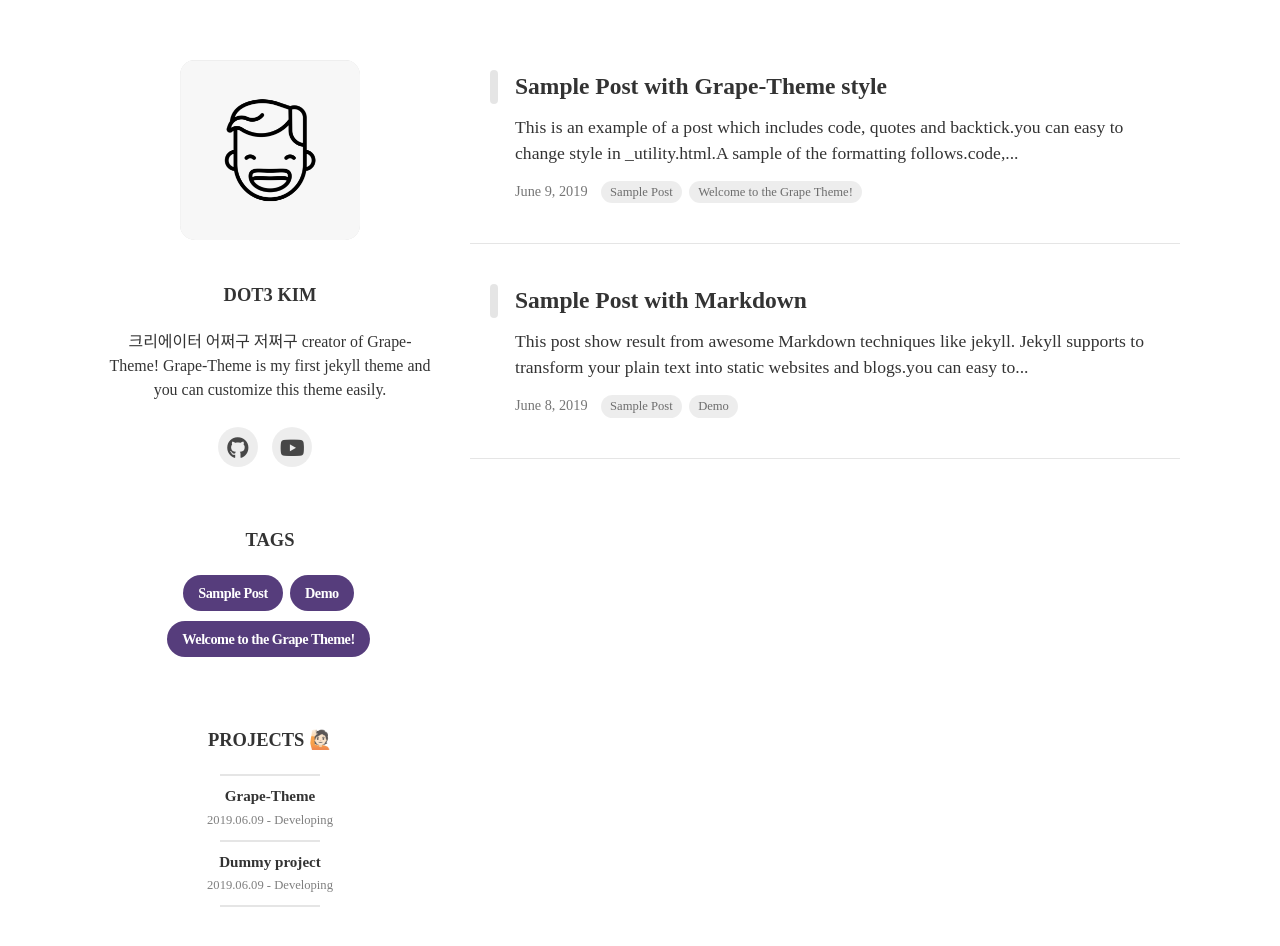
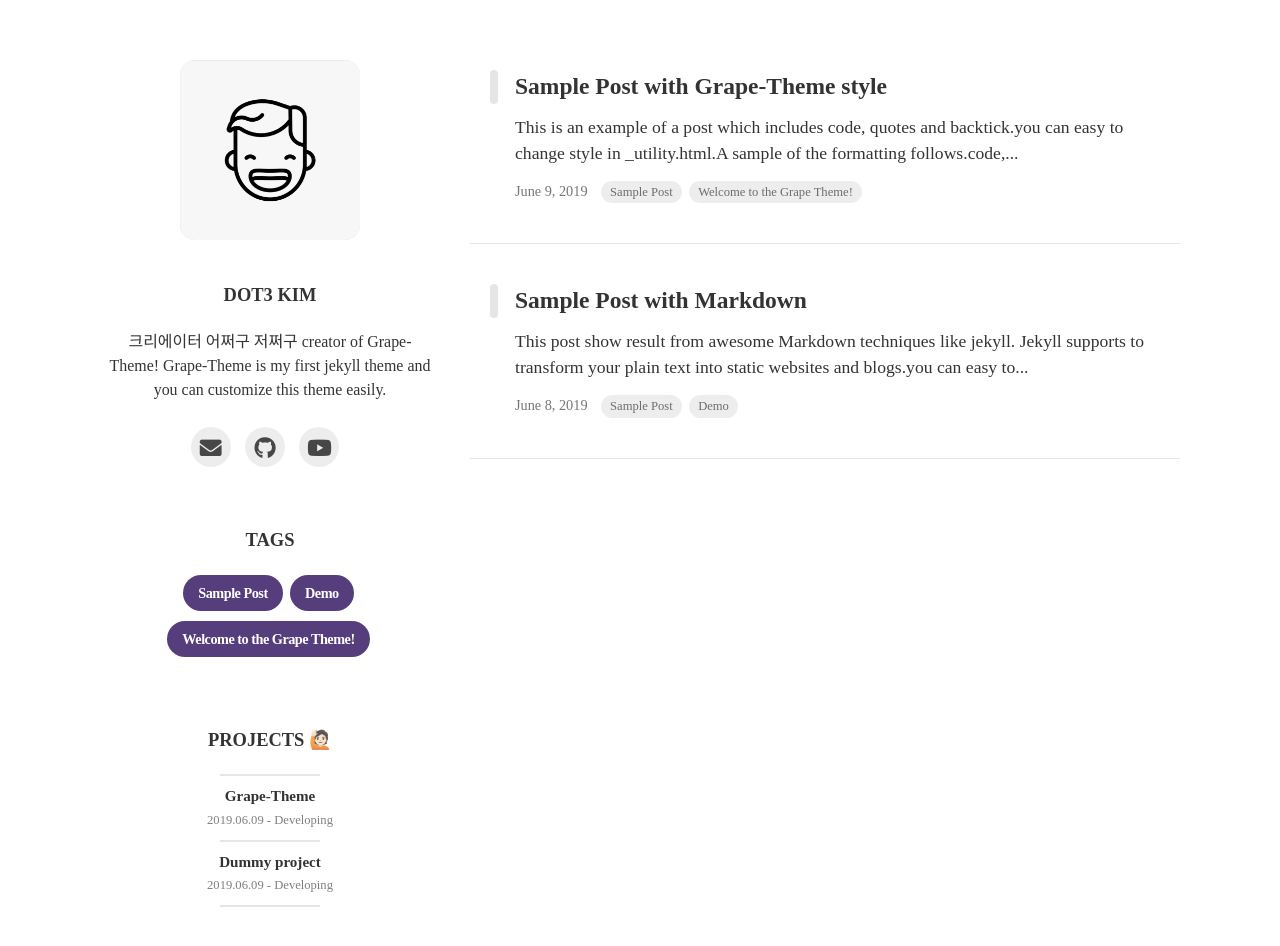
Before and after one commit to Dot3Kim/dot3kim.github.io, a Jekyll site: the page built from index.html, in a window 1280 px wide. Built offline with Jekyll 4.4.1, drawn with Linux system fonts in a browser that asks for light colours; nearby versions of some CDN libraries; some web fonts are replaced; the list of posts is cut into pages by our own code.

```diff
--- a/_config.yml
+++ b/_config.yml
@@ -22,7 +22,7 @@ theme_settings :
 
   # Icons
   icons :
-    email:  # Full email address, e.g. "dot3kim@google.com"
+    email: dot3kim@google.com # Full email address, e.g.
     linkedin:  # Full URL
     github: dot3kim
     gitlab:
```
